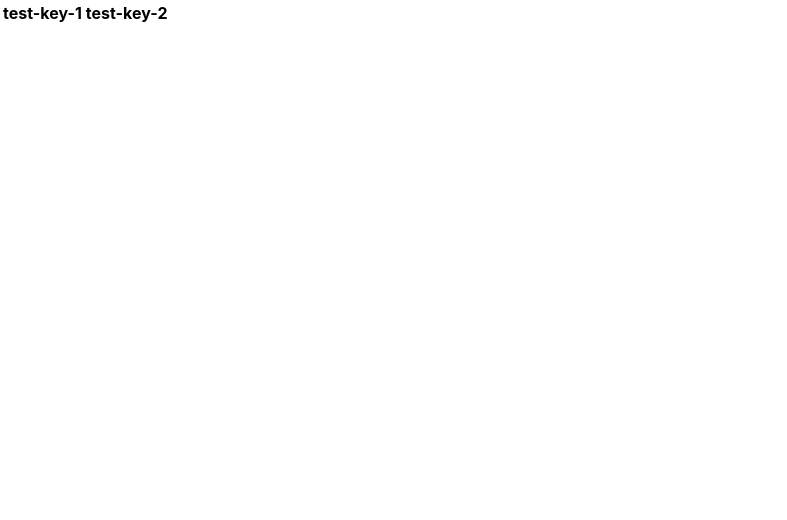
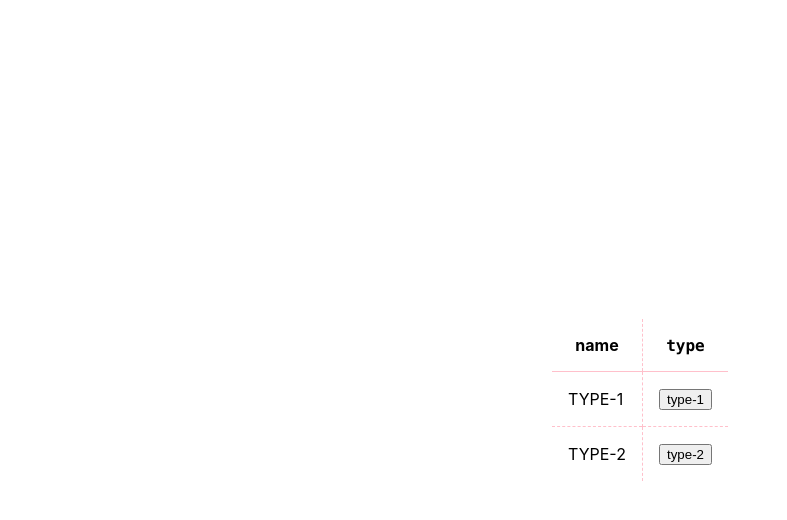
Before and after one commit to kovaradam/declare-table, a React (Vite) app: page / in a window 1280 px wide. Shown: the top 520 px of the page, without its empty margins (0-787 px from the left). Built offline with nearby package versions, Linux system fonts and the light colour scheme.

Commit message:
:tada: add rows

```diff
--- a/src/App.tsx
+++ b/src/App.tsx
@@ -1,10 +1,82 @@
-import { Column, Table } from "./components/Table";
+import React from "react";
 
 export function App() {
+  const data = [
+    { name: "name-1", type: "type-1" },
+    { name: "name-2", type: "type-2" },
+  ];
   return (
-    <Table>
-      <Column dataKey="test-key-1"></Column>
-      <Column dataKey="test-key-2"></Column>
+    <Table data={data}>
+      <Column<typeof data[0]>
+        dataKey="name"
+        label="name"
+        cell={(entry) => entry.type.toUpperCase()}
+      />
+      <Column<typeof data[0]>
+        dataKey="type"
+        label={<code>type</code>}
+        cell={(entry) => <button>{entry.type}</button>}
+      />
     </Table>
   );
 }
+
+type Props<DataType> = {
+  data: DataType[];
+  children: React.ReactElement<ColumnProps<DataType>, typeof Column>[];
+};
+
+function Table<DataType extends Record<string, unknown>>({
+  children,
+  ...props
+}: Props<DataType>) {
+  const columns = React.Children.map(children, (child) => {
+    if (!child) {
+      return;
+    }
+    if (typeof child !== "object" || !("type" in child)) {
+      throw new Error("Table children must be react nodes");
+    }
+    if (typeof child.type === "string" || child.type.name !== Column.name) {
+      throw new Error("Table children must be Column components");
+    }
+
+    return { ...child.props };
+  });
+
+  return (
+    <table>
+      <thead>
+        <tr>
+          {columns?.map((column) => (
+            <th key={column.dataKey}>{column.label}</th>
+          ))}
+        </tr>
+      </thead>
+      <tbody>
+        {props.data.map((entry) => (
+          <tr>
+            {columns.map((column) => (
+              <td>
+                <>{column.cell ? column.cell(entry) : entry[column.dataKey]}</>
+              </td>
+            ))}
+          </tr>
+        ))}
+      </tbody>
+    </table>
+  );
+}
+
+type ColumnProps<DataType> = {
+  dataKey: keyof DataType & string;
+  label: React.ReactNode;
+  cell?: (entry: DataType) => React.ReactNode;
+  children?: (entry: DataType) => React.ReactNode;
+};
+
+const Column = <DataType extends Record<string, unknown>>(
+  props: ColumnProps<DataType>
+) => {
+  return null;
+};
--- a/src/components/Table.tsx
+++ /dev/null
@@ -1,37 +0,0 @@
-import React from "react";
-
-export const Table: React.FC = ({ children, ...props }) => {
-  const columns = React.Children.map(children, (child) => {
-    if (!child) {
-      return;
-    }
-    if (typeof child !== "object" || !("type" in child)) {
-      throw new Error("Table children must be react nodes");
-    }
-    if (typeof child.type === "string" || child.type.name !== Column.name) {
-      throw new Error("Table children must be Column components");
-    }
-
-    return child.props as ColumnProps;
-  });
-
-  return (
-    <table>
-      <thead>
-        <tr>
-          {columns?.map((column) => (
-            <th key={column.dataKey}>{column.dataKey}</th>
-          ))}
-        </tr>
-      </thead>
-    </table>
-  );
-};
-
-type ColumnProps = { dataKey: string };
-
-export const Column: React.FC<ColumnProps> = (props) => {
-  return null;
-};
-
-Column.displayName = "declare-table-column";
--- a/src/index.css
+++ b/src/index.css
@@ -1,13 +1,45 @@
+:root {
+  --border: 1px dashed pink;
+}
+
 body {
   margin: 0;
-  font-family: -apple-system, BlinkMacSystemFont, 'Segoe UI', 'Roboto', 'Oxygen',
-    'Ubuntu', 'Cantarell', 'Fira Sans', 'Droid Sans', 'Helvetica Neue',
+  font-family: -apple-system, BlinkMacSystemFont, "Segoe UI", "Roboto", "Oxygen",
+    "Ubuntu", "Cantarell", "Fira Sans", "Droid Sans", "Helvetica Neue",
     sans-serif;
   -webkit-font-smoothing: antialiased;
   -moz-osx-font-smoothing: grayscale;
+
+  display: flex;
+  justify-content: center;
+  align-items: center;
+  height: 100vh;
 }
 
 code {
-  font-family: source-code-pro, Menlo, Monaco, Consolas, 'Courier New',
+  font-family: source-code-pro, Menlo, Monaco, Consolas, "Courier New",
     monospace;
 }
+
+table {
+  border-collapse: collapse;
+}
+
+tr:not(:last-child),
+thead > tr {
+  border-bottom: var(--border);
+}
+
+thead > tr {
+  border-bottom-style: double;
+}
+
+th,
+td {
+  padding: 1rem;
+}
+
+th:not(:last-child),
+td:not(:last-child) {
+  border-right: var(--border);
+}
```
